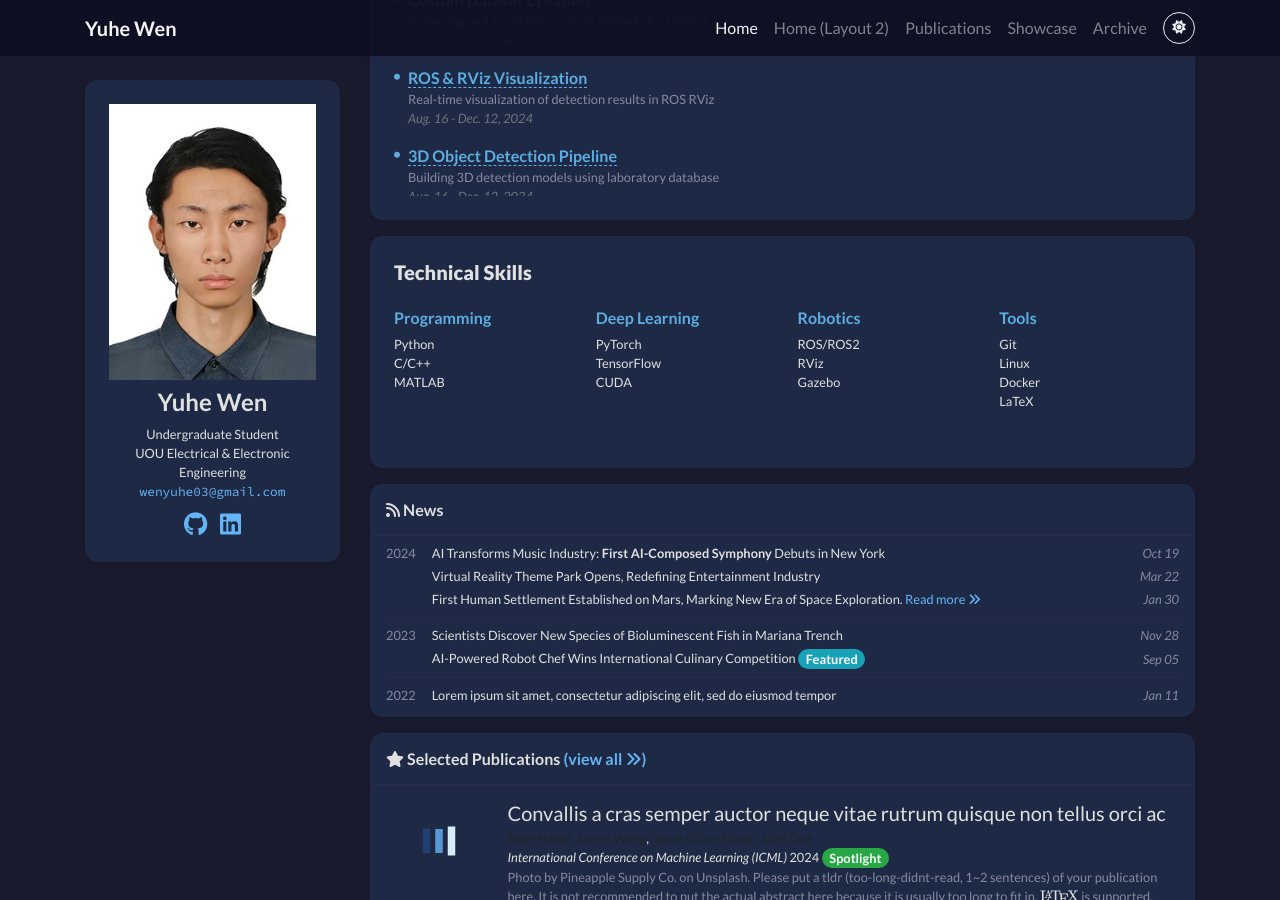
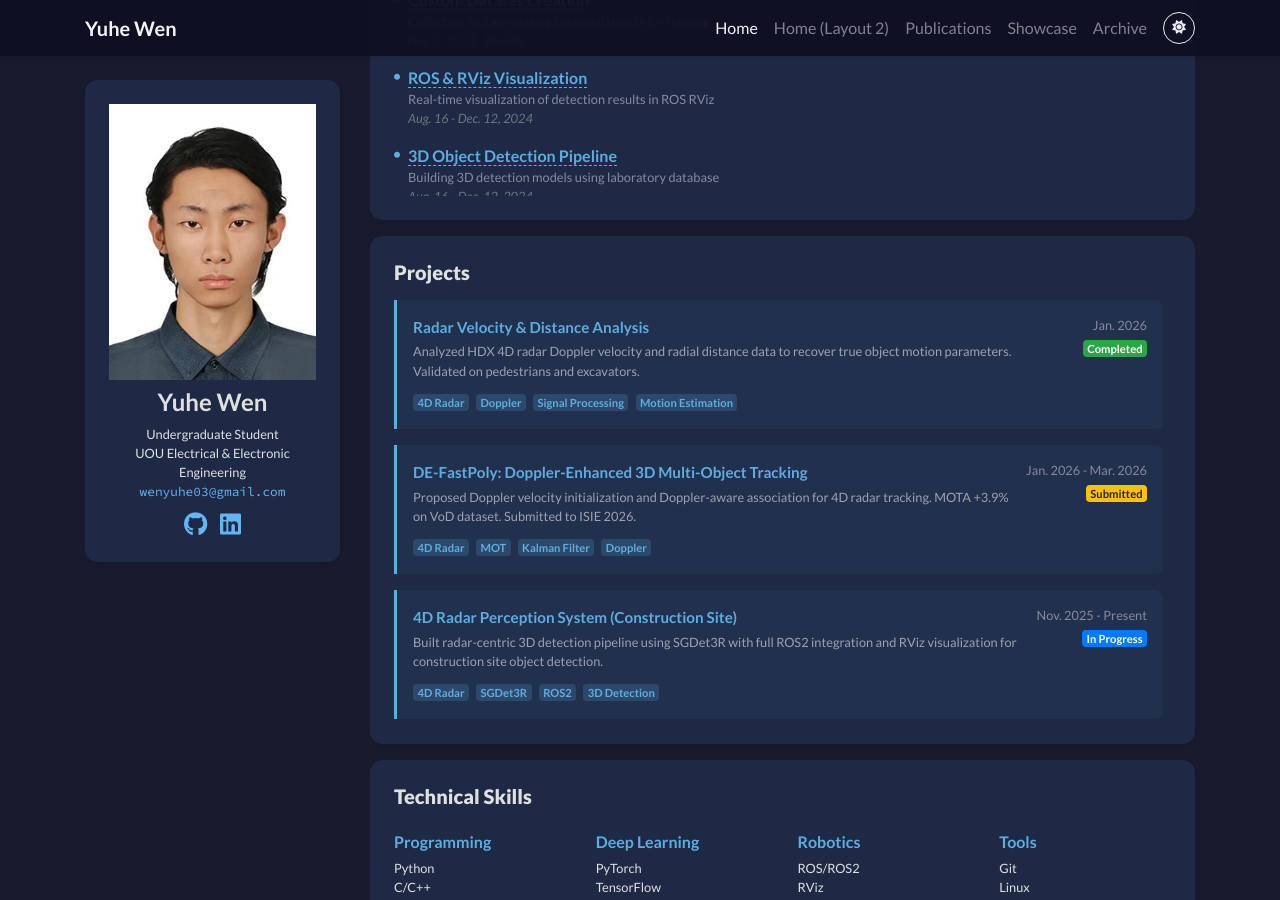
Before and after one commit to solomon0256/solomon0256.github.io, a Jekyll site: the page built from index.html, in a window 1280 px wide and 900 px high, scrolled down 1118 px. Built offline with Jekyll 4.4.1, drawn with Linux system fonts in a browser that asks for light colours; nearby versions of some CDN libraries; a style sheet for code colours, icons or effects is not loaded.

Commit message:
Add Projects section to homepage with scrollable card list
- Add projects data block in profile.yml (5 real projects)
- Add Projects card in experience_card.html between Recent Work and Skills
- Card style: left border accent, tags, status badge, scrollable
- Projects sorted by date descending

```diff
--- a/_data/profile.yml
+++ b/_data/profile.yml
@@ -98,6 +98,43 @@ recent_work:
       sort_date: 2024-11-01
       link: "/archive/3d-reconstruction"
 
+projects:
+- title: "DE-FastPoly: Doppler-Enhanced 3D Multi-Object Tracking"
+  description: "Proposed Doppler velocity initialization and Doppler-aware association for 4D radar tracking. MOTA +3.9% on VoD dataset. Submitted to ISIE 2026."
+  date: "Jan. 2026 - Mar. 2026"
+  sort_date: 2026-01-01
+  status: "Submitted"
+  tags: ["4D Radar", "MOT", "Kalman Filter", "Doppler"]
+  link: "/archive/de-fastpoly"
+- title: "LiDAR SLAM Pipeline Optimization"
+  description: "Optimized full LiDAR SLAM pipeline with Patchwork++ ground segmentation. Achieved ×2.0 speedup on Xpanner platform. Containerized with Docker for reproducibility."
+  date: "Nov. 2025 - Present"
+  sort_date: 2025-11-01
+  status: "In Progress"
+  tags: ["LiDAR", "SLAM", "Patchwork++", "ROS2", "Docker"]
+  link: "/archive/lidar-slam-pipeline"
+- title: "4D Radar Perception System (Construction Site)"
+  description: "Built radar-centric 3D detection pipeline using SGDet3R with full ROS2 integration and RViz visualization for construction site object detection."
+  date: "Nov. 2025 - Present"
+  sort_date: 2025-11-01
+  status: "In Progress"
+  tags: ["4D Radar", "SGDet3R", "ROS2", "3D Detection"]
+  link: "/archive/4d-radar-perception"
+- title: "Radar Velocity & Distance Analysis"
+  description: "Analyzed HDX 4D radar Doppler velocity and radial distance data to recover true object motion parameters. Validated on pedestrians and excavators."
+  date: "Jan. 2026"
+  sort_date: 2026-01-06
+  status: "Completed"
+  tags: ["4D Radar", "Doppler", "Signal Processing", "Motion Estimation"]
+  link: "/archive/radar-analysis"
+- title: "Pothole Detection with Depth Camera"
+  description: "Investigated pothole segmentation using Intel RealSense D435 with YOLOv8 and BiSeNet. Addressed domain gap between asphalt and excavation site holes."
+  date: "Sep. 2025"
+  sort_date: 2025-09-09
+  status: "Completed"
+  tags: ["Segmentation", "YOLOv8", "RealSense", "Depth Camera"]
+  link: "/archive/pothole-detection"
+
 skills:
 - category: "Programming"
   items: [ "Python", "C/C++", "MATLAB" ]
--- a/_includes/widgets/experience_card.html
+++ b/_includes/widgets/experience_card.html
@@ -96,6 +96,46 @@
 </div>
 {% endif %}
 
+{% if site.data.profile.projects %}
+<div class="row mt-3">
+    <div class="col">
+        <div class="card border-0 shadow-sm bg-white">
+            <div class="card-body p-4">
+                <h5 class="mb-3"><strong>Projects</strong></h5>
+                <div style="max-height: 420px; overflow-y: auto; padding-right: 8px;">
+                    {% assign sorted_projects = site.data.profile.projects | sort: "sort_date" | reverse %}
+                    {% for item in sorted_projects %}
+                    <div class="mb-3 p-3" style="border-left: 3px solid #5dade2; background: rgba(93,173,226,0.05); border-radius: 0 8px 8px 0;">
+                        <div class="d-flex align-items-start justify-content-between">
+                            <div style="flex: 1;">
+                                <div style="font-weight: 600; font-size: 0.95rem;">
+                                    {% if item.link %}
+                                    <a href="{{ item.link }}" style="color: #5dade2; text-decoration: none;">{{ item.title }}</a>
+                                    {% else %}{{ item.title }}{% endif %}
+                                </div>
+                                <div class="small mt-1" style="color: var(--text-secondary);">{{ item.description }}</div>
+                                <div class="mt-2">
+                                    {% for tag in item.tags %}
+                                    <span class="badge badge-secondary mr-1" style="font-size: 0.7rem; background: rgba(93,173,226,0.2); color: #5dade2;">{{ tag }}</span>
+                                    {% endfor %}
+                                </div>
+                            </div>
+                            <div class="ml-3 text-right" style="flex-shrink: 0;">
+                                <div class="small text-muted">{{ item.date }}</div>
+                                {% if item.status %}
+                                <span class="badge mt-1 badge-{% if item.status == 'Completed' %}success{% elsif item.status == 'Submitted' %}warning{% else %}primary{% endif %}" style="font-size: 0.7rem;">{{ item.status }}</span>
+                                {% endif %}
+                            </div>
+                        </div>
+                    </div>
+                    {% endfor %}
+                </div>
+            </div>
+        </div>
+    </div>
+</div>
+{% endif %}
+
 {% if site.data.profile.skills %}
 <div class="row mt-3">
     <div class="col">
```
